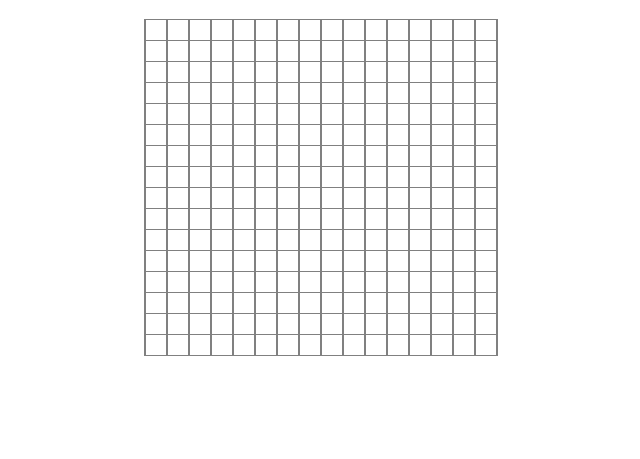
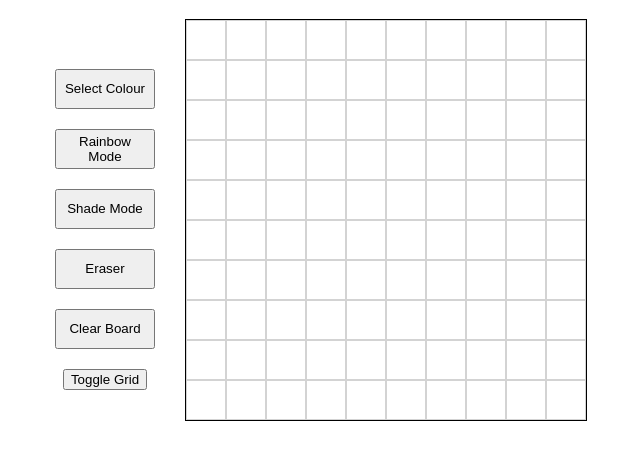
Before and after one commit to lijudu/EtchASketch, a plain HTML site: page index.html in a window 1280 px wide. Shown: the part 61-520 px from the top of the page, without its empty margins (319-959 px from the left). Drawn offline with Linux system fonts and the light colour scheme.

Commit message:
Create dynamic grid

```diff
--- a/game.js
+++ b/game.js
@@ -1,28 +1,14 @@
 const container = document.getElementById("gridContainer")
-let rows = document.getElementsByClassName("gridRow");
-let cells = document.getElementsByClassName("cell");
+let rows = document.getElementsByClassName("gridRow")
 
-function makeRows(a){
-    for (i = 0; i < a; i++) {
+
+function makeGrid(a) {
+    for (i = 0; i < (a * a); i++){
         let row = document.createElement("div");
         container.appendChild(row).className = "gridRow";
     };
+    document.documentElement.style.setProperty("--rowNum", a)
+    document.documentElement.style.setProperty("--colNum", a)
 };
 
-function makeCells(b){
-    for (i = 0; i < rows.length; i++) {
-        for (j = 0; j < b; j++) {
-            let cell = document.createElement("div");
-            rows[j].appendChild(cell).className = "cell"
-        };
-    };
-};
-
-makeRows(16);
-makeCells(16);
-
-// Set up a “hover” effect
-// Add a button to the top of the screen that will send the user a popup asking for the number of squares per side for the new grid
-//   You should be able to enter 64 and have a brand new 64x64 grid pop up without changing the total amount of pixels used.
-// Instead of just changing the color of a square from black to white (for example), have each pass through with the mouse change it to a completely random RGB value.
-// Then try having each pass just add another 10% of black to it so that only after 10 passes is the square completely black.
+makeGrid(10)
--- a/index.html
+++ b/index.html
@@ -13,7 +13,20 @@
         <div class="header">
             <h1>Etch A Sketch!</h1>
         </div>
-        <div id="gridContainer">
+        <div class ="mainBody">
+            <div class="BTN-Container">
+                <div class="BTN">
+                    <div><button class="colorBTN">Select Colour</button></div>
+                    <div><button class="randomBTN">Rainbow Mode</button></div>
+                    <div><button class="shadeBTN">Shade Mode</button></div>
+                    <div><button class="eraserBTN">Eraser</button></div>
+                    <div><button class="clearBTN">Clear Board</button></div>
+                    <div><button class="toggleGrid">Toggle Grid</button></div>
+                </div>
+            </div>
+            <div class="gridCenter">
+                <div id="gridContainer"></div>
+            </div>
         </div>
 
         <script src=game.js></script>
--- a/styles.css
+++ b/styles.css
@@ -1,27 +1,48 @@
+:root {
+    --rowNum: ""
+    --colNum: ""
+}
+
 h1 {
     color: pink;
     display: flex;
     justify-content: center;
 }
 
+.gridCenter {
+    display: grid;
+    justify-content: center;
+}
+
 #gridContainer {
+    border: 1px solid black;
+    display: grid;
+    grid-gap: 0px;
+    grid-template-rows: repeat(var(--rowNum), 1fr);
+    grid-template-columns: repeat(var(--colNum), auto);
+    width: 400px;
+    height: 400px;
+}
+.gridRow {
+    border: 1px solid lightgray;
+}
+
+.BTN {
+    display: flex;
+    align-items: center;
+    flex-direction: column;
+    gap: 20px;
+    padding-right: 30px;
+    padding-top: 50px;
+}
+
+.mainBody {
     display: flex;
     justify-content: center;
 
 }
 
-.gridRow {
-    border: 1px solid grey;
-    min-width: 20px;
-    min-height: 20px;
-    margin-right: -1px;
-    margin-left: -1px;
+.colorBTN, .randomBTN, .eraserBTN, .clearBTN, .shadeBTN {
+    width: 100px;
+    height: 40px;
 }
-
-.cell {
-    border: 1px solid grey;
-    min-width: 20px;
-    min-height: 20px;
-    margin-top: -1px;
-    margin-bottom: -1px;
-}
```
